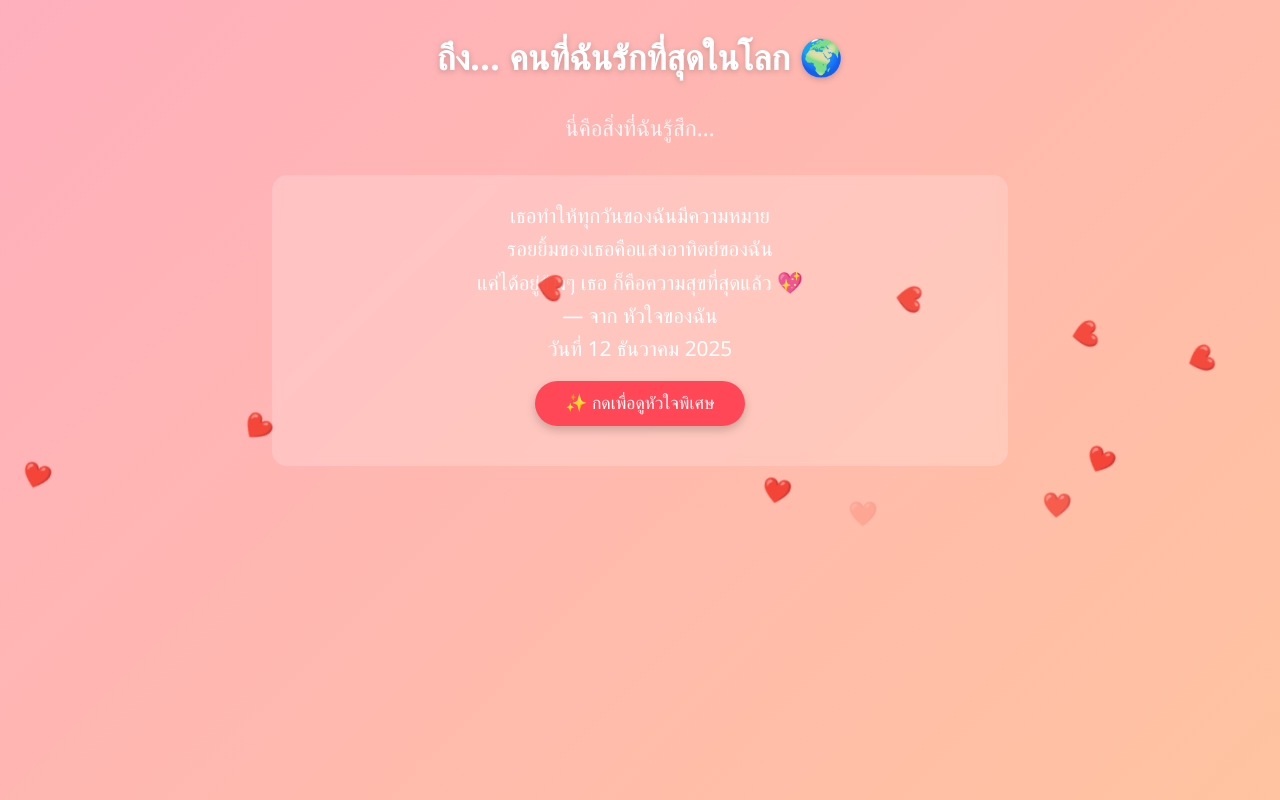
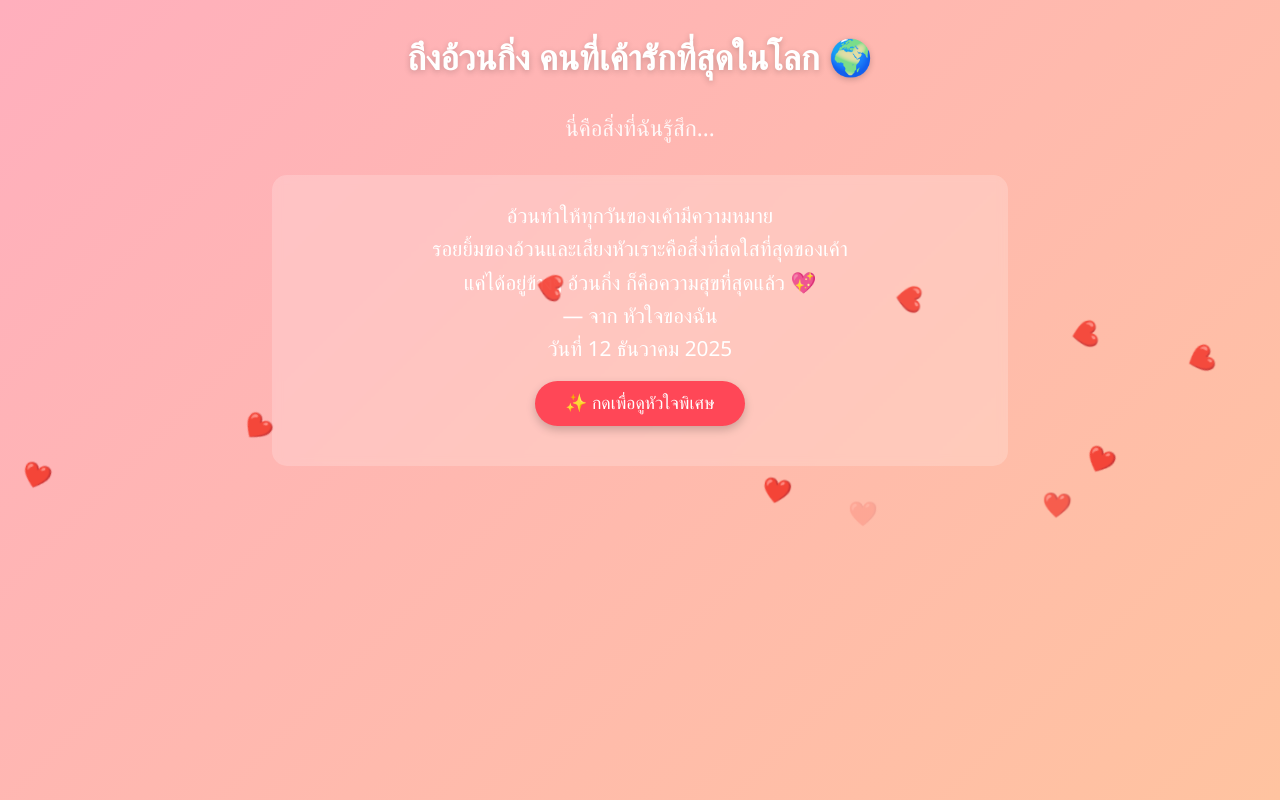
Before and after one commit to 68219010014-cyber/love-letter, a plain HTML site: page index.html in a window 1280 px wide. Both pictures are taken after a click on the button "กดที่นี่เพื่ออ่าน 💌". Drawn offline with Linux system fonts and the light colour scheme.

Commit message:
Update index.html

```diff
--- a/index.html
+++ b/index.html
@@ -3,19 +3,19 @@
 <head>
   <meta charset="UTF-8" />
   <meta name="viewport" content="width=device-width, initial-scale=1.0"/>
-  <title>จดหมายถึงเธอ ❤️</title>
+  <title>จดหมายถึงอ้วนสุดที่รัก ❤️</title>
   <link rel="stylesheet" href="style.css">
 </head>
 <body>
   <div id="container">
-    <h1>ถึง... คนที่ฉันรักที่สุดในโลก 🌍</h1>
+    <h1>ถึงอ้วนกิ่ง คนที่เค้ารักที่สุดในโลก 🌍</h1>
     <div id="heart-container"></div>
     <p id="message">ฉันอยากบอกเธอว่า...</p>
     <button id="revealBtn">กดที่นี่เพื่ออ่าน 💌</button>
     <div id="loveText" class="hidden">
-      <p>เธอทำให้ทุกวันของฉันมีความหมาย<br>
-         รอยยิ้มของเธอคือแสงอาทิตย์ของฉัน<br>
-         แค่ได้อยู่ข้างๆ เธอ ก็คือความสุขที่สุดแล้ว 💖</p>
+      <p>อ้วนทำให้ทุกวันของเค้ามีความหมาย<br>
+         รอยยิ้มของอ้วนและเสียงหัวเราะคือสิ่งที่สดใสที่สุดของเค้า<br>
+         แค่ได้อยู่ข้างๆ อ้วนกิ่ง ก็คือความสุขที่สุดแล้ว 💖</p>
       <p>— จาก หัวใจของฉัน <br> วันที่ 12 ธันวาคม 2025</p>
       <button id="moreBtn">✨ กดเพื่อดูหัวใจพิเศษ</button>
     </div>
```
